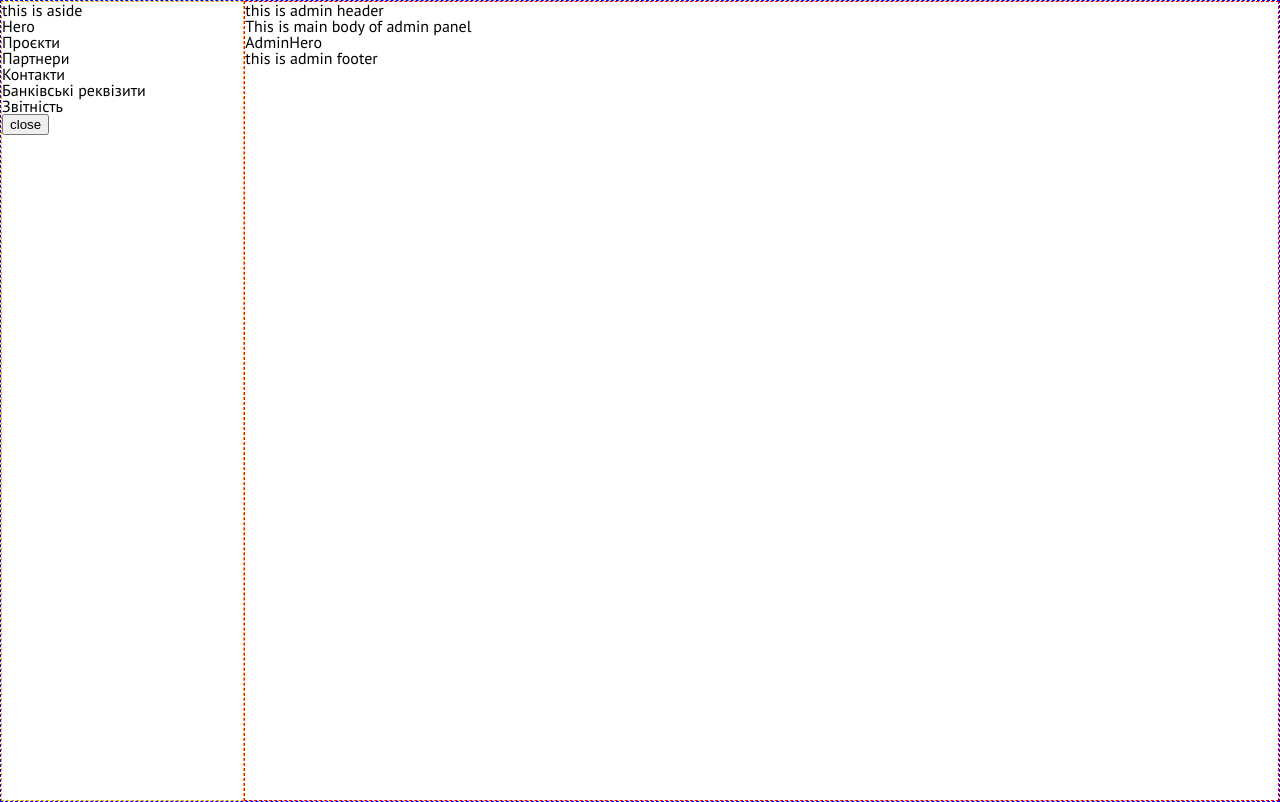
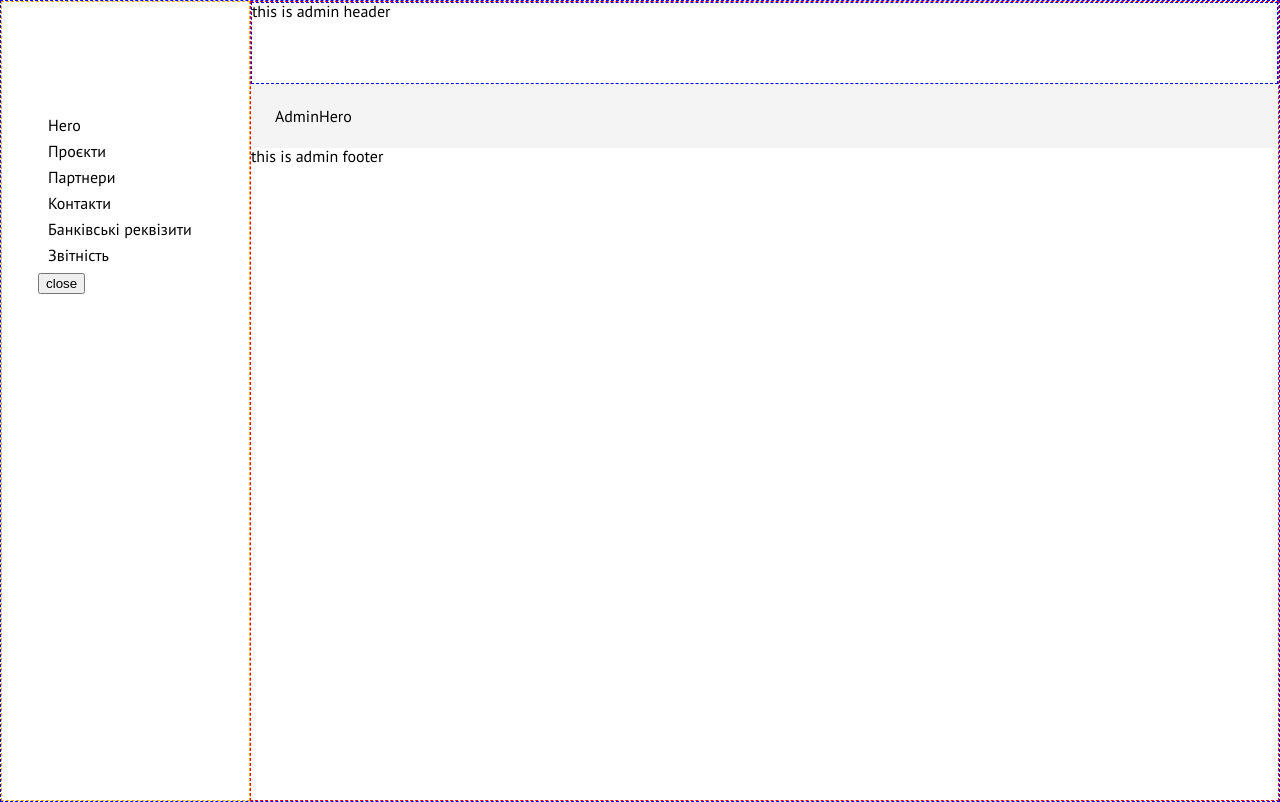
Before and after one commit to baza-trainee/dokoopy-frontend, a React (Vite) app: page /admin in a window 1280 px wide. Built offline with nearby package versions, Linux system fonts and the light colour scheme.

Commit message:
add styles

```diff
--- a/src/components/admin-components/AdminAside.jsx
+++ b/src/components/admin-components/AdminAside.jsx
@@ -3,24 +3,23 @@ import { Link } from "react-router-dom";
 export const AdminAside = () => {
    return (
       <aside className="aside">
-         this is aside
          <ul>
-            <li>
+            <li className="admin-list-item">
                <Link to="/admin">Hero</Link>
             </li>
-            <li>
+            <li className="admin-list-item">
                <Link to="projects">Проєкти</Link>
             </li>
-            <li>
+            <li className="admin-list-item">
                <Link to="partners">Партнери</Link>
             </li>
-            <li>
+            <li className="admin-list-item">
                <Link to="contacts">Контакти</Link>
             </li>
-            <li>
+            <li className="admin-list-item">
                <Link to="bank-account">Банківські реквізити</Link>
             </li>
-            <li>
+            <li className="admin-list-item">
                <Link to="reporting">Звітність</Link>
             </li>
          </ul>
--- a/src/components/admin-components/AdminHeader.jsx
+++ b/src/components/admin-components/AdminHeader.jsx
@@ -1,3 +1,3 @@
 export const AdminHeader = () => {
-   return <header>this is admin header</header>;
+   return <header className="admin-header">this is admin header</header>;
 };
--- a/src/components/admin-components/AdminSharedLayout.jsx
+++ b/src/components/admin-components/AdminSharedLayout.jsx
@@ -11,8 +11,9 @@ export const AdminSharedLayout = () => {
          <div className="body-wrapper">
             <AdminHeader></AdminHeader>
             <main>
-               This is main body of admin panel
-               <Outlet />
+               <div className="admin-backdrop">
+                  <Outlet />
+               </div>
             </main>
             <AdminFooter></AdminFooter>
          </div>
--- a/src/styles/components/admin/_admin-common.scss
+++ b/src/styles/components/admin/_admin-common.scss
@@ -7,3 +7,8 @@
    width: 100%;
    border: 1px dashed red;
 }
+
+.admin-backdrop {
+   padding: 24px;
+   background-color: #f4f4f4;
+}
--- /dev/null
+++ b/src/styles/components/admin/_admin-header.scss
@@ -0,0 +1,4 @@
+.admin-header {
+   min-height: 82px;
+   border: 1px dashed blue;
+}
--- a/src/styles/components/admin/_aside.scss
+++ b/src/styles/components/admin/_aside.scss
@@ -1,5 +1,11 @@
 .aside {
    width: 300px;
    height: 100vh;
+   padding-left: 36px;
+   padding-top: 105px;
    border: 1px dashed orange;
 }
+
+.admin-list-item {
+   margin: 10px;
+}
--- a/src/styles/main.scss
+++ b/src/styles/main.scss
@@ -22,3 +22,4 @@
 
 @import "./components/admin/admin-common";
 @import "./components/admin/aside";
+@import "./components/admin/admin-header";
```
